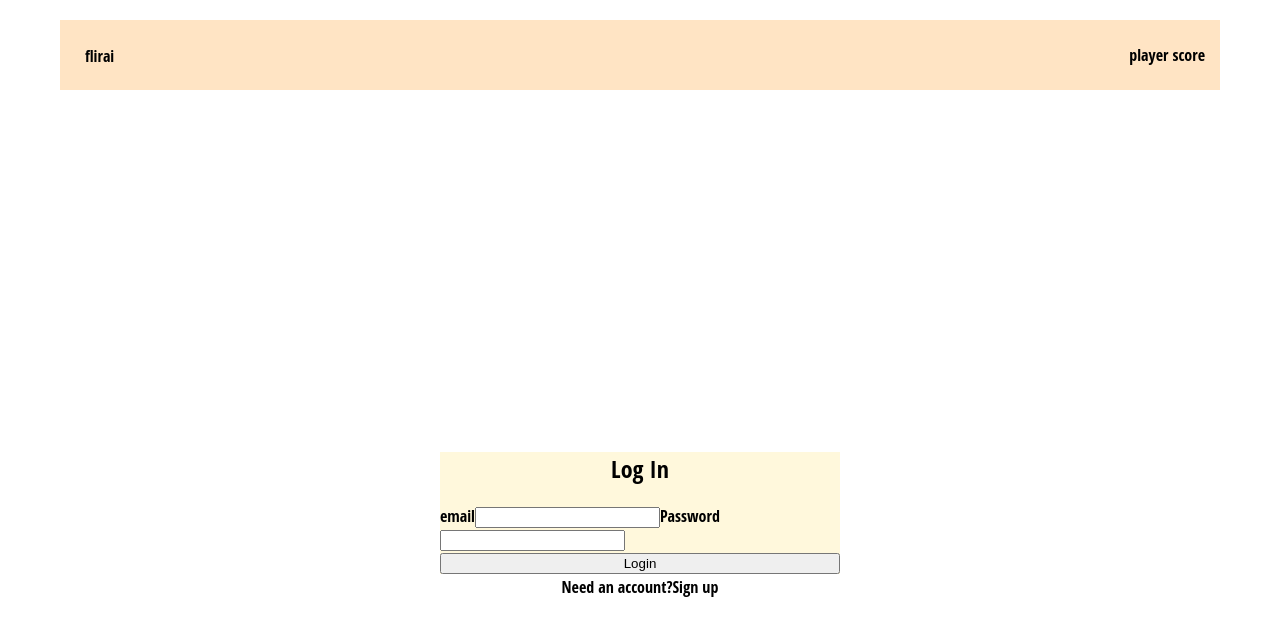
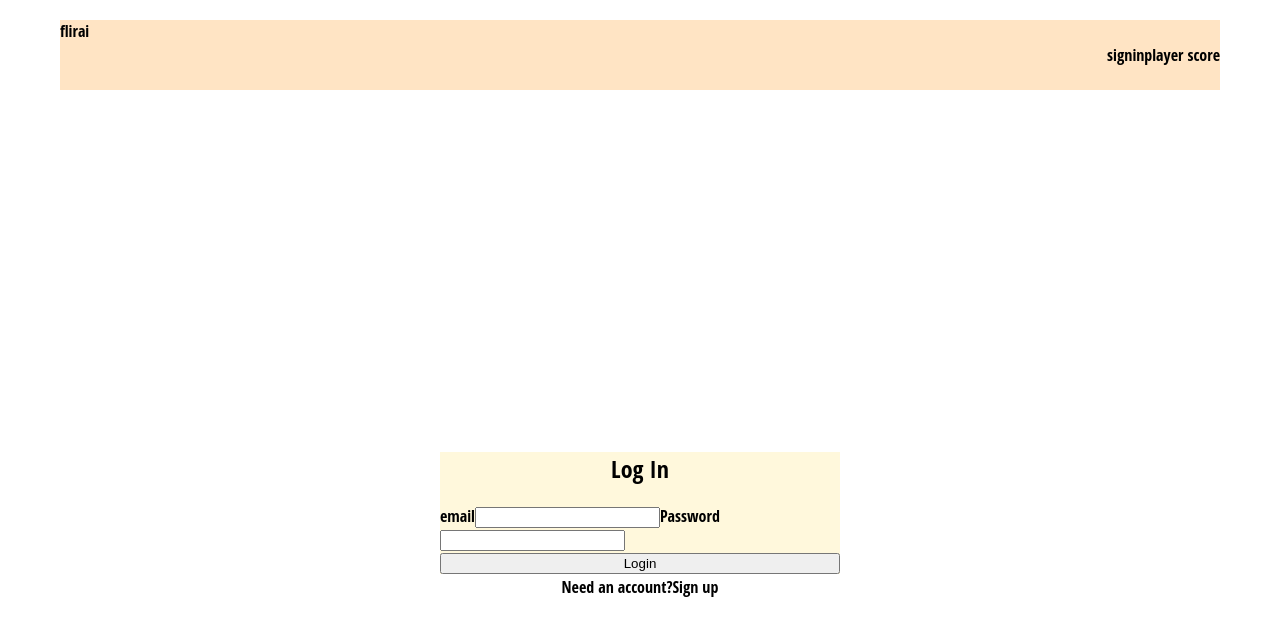
Before and after one commit to dotsync/flirai-fitness-app, a React (Create React App) app: page /login in a window 1280 px wide. Shown: the top 636 px of the page. Built offline with nearby package versions, Linux system fonts and the light colour scheme; no server answers.

Commit message:
Creates signin link at navbar

```diff
--- a/src/components/Navbar/Navbar.jsx
+++ b/src/components/Navbar/Navbar.jsx
@@ -5,11 +5,12 @@ import { Link } from 'react-router-dom';
 export default function Navbar() {
   return (
     <div className="navbar">
-      <Link className="logo" to="/">
+      <Link className="navbar-logo" to="/home">
         flirai
       </Link>
       <div className="navbar-options">
-        <div className="player-score">
+        <Link className="navbar-signin" to="/login">signin</Link>
+        <div className="navbar-player-score">
           player score
         </div>
       </div>
```
